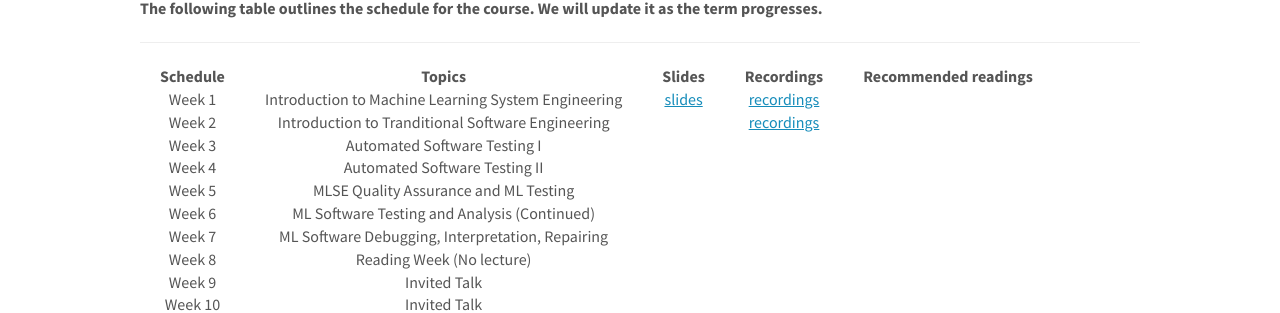
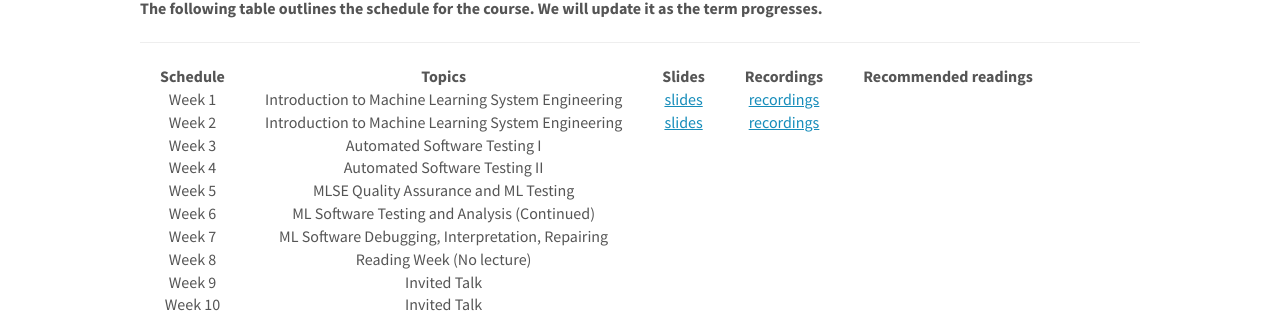
Before and after one commit to momentum-openspace/momentum-openspace.github.io, a Jekyll site: the page built from _pages/ECE720_2022Winter.md, in a window 1280 px wide and 900 px high, scrolled down 1887 px. Shown: the part 148-461 px from the top of the window. Built offline with Jekyll 4.4.1, drawn with Linux system fonts in a browser that asks for light colours; nearby versions of some CDN libraries.

Commit message:
Update ECE720_2022Winter.md

```diff
--- a/_pages/ECE720_2022Winter.md
+++ b/_pages/ECE720_2022Winter.md
@@ -92,7 +92,7 @@ By the end of this course, students should be able to:
 |    Schedule     |    Topics                                                   | Slides                    | Recordings                    | Recommended readings                |
 |    :-------:    |    :---------------------------------------------------:    | :------------------------:| :----------------------------:| :----------------------------:|
 |    Week 1       |    Introduction to Machine Learning System Engineering      | [slides](https://eclass.srv.ualberta.ca/mod/resource/view.php?id=5942536)                | [recordings](https://eclass.srv.ualberta.ca/mod/url/view.php?id=5939317)                | |
-|    Week 2       |    Introduction to Tranditional Software Engineering        |                         | [recordings](https://eclass.srv.ualberta.ca/mod/url/view.php?id=5959855)                 | |
+|    Week 2       |    Introduction to Machine Learning System Engineering        | [slides](https://eclass.srv.ualberta.ca/mod/resource/view.php?id=5961242)                        | [recordings](https://eclass.srv.ualberta.ca/mod/url/view.php?id=5959855)                 | |
 |    Week 3       |    Automated Software Testing I                             |                         |                  | |
 |    Week 4       |    Automated Software Testing II                            |                         |                  | |
 |    Week 5       |    MLSE Quality Assurance and ML Testing                    |                         |                  | |
```
